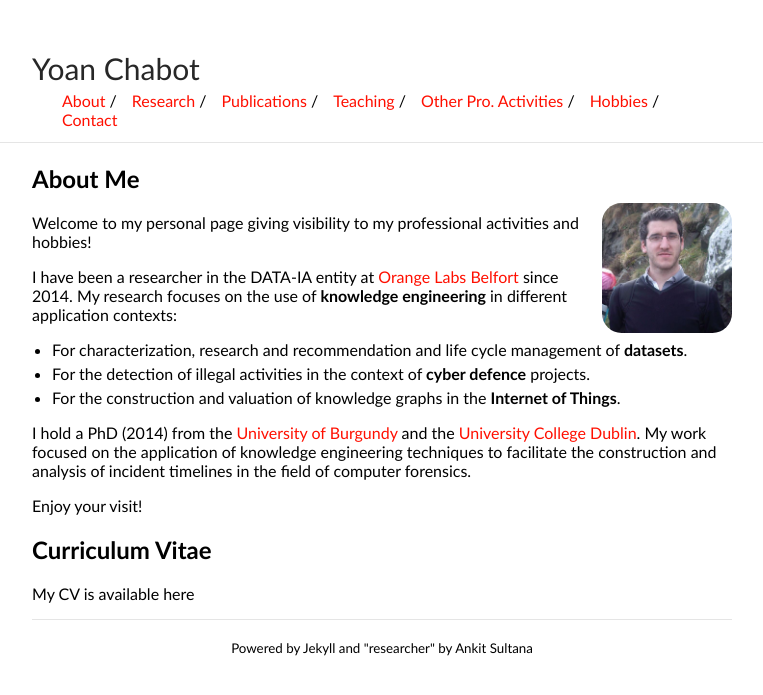
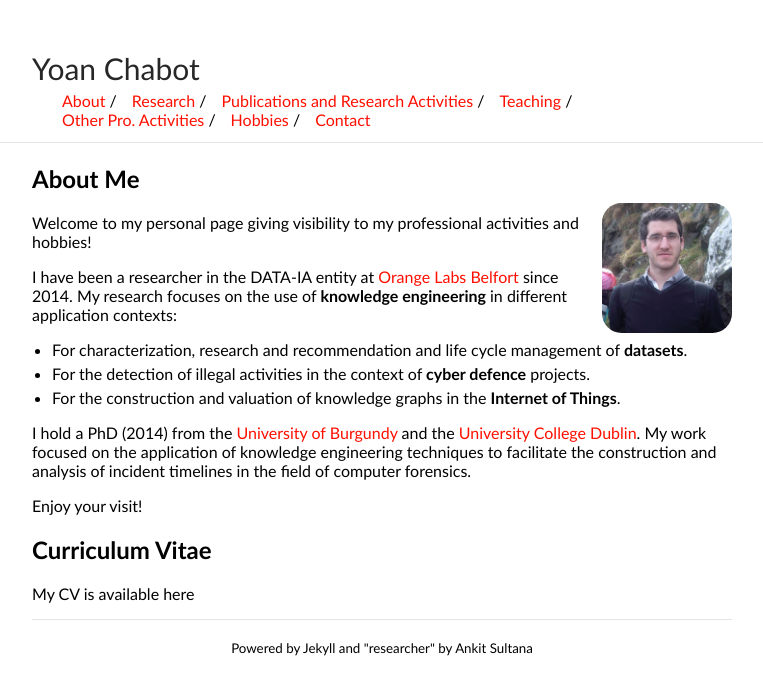
Before and after one commit to yoanchabot/yoanchabot.github.io, a Jekyll site: the page built from index.md, in a window 1280 px wide. Shown: the top 695 px of the page, without its empty margins (258-1021 px from the left). Built offline with Jekyll 4.4.1, drawn with Linux system fonts in a browser that asks for light colours.

Commit message:
Update _config.yml

```diff
--- a/_config.yml
+++ b/_config.yml
@@ -19,7 +19,7 @@ nav:
    link: "index"
  - name: "Research"
    link: "research"
- - name: "Publications"
+ - name: "Publications and Research Activities"
    link: "publications"
  - name: "Teaching"
    link: "teaching"
```
